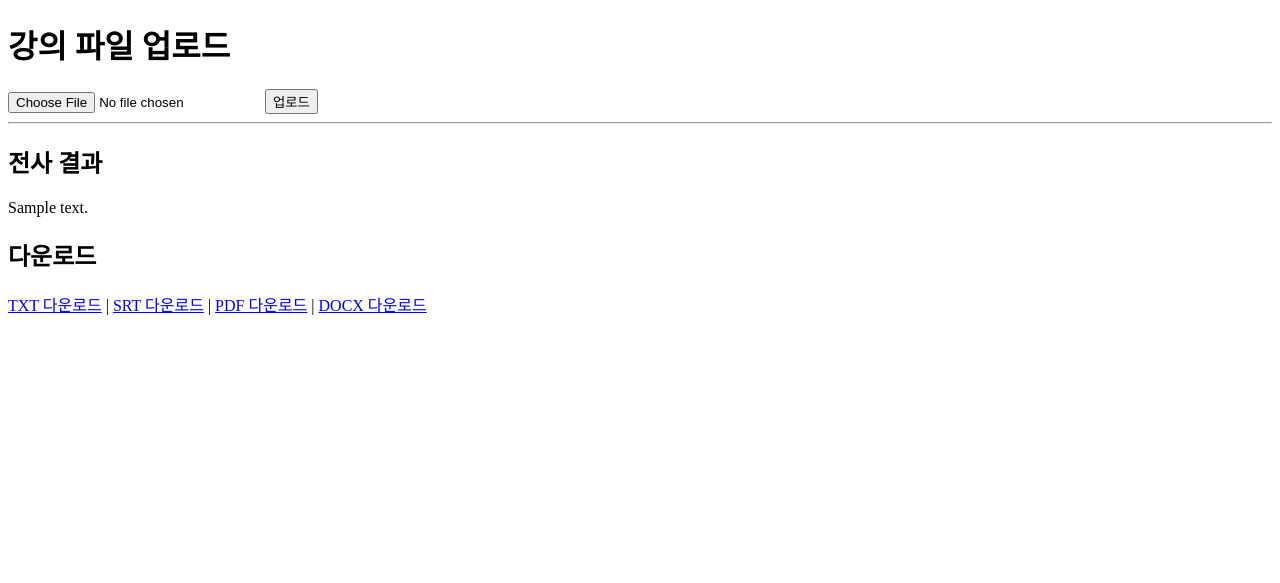
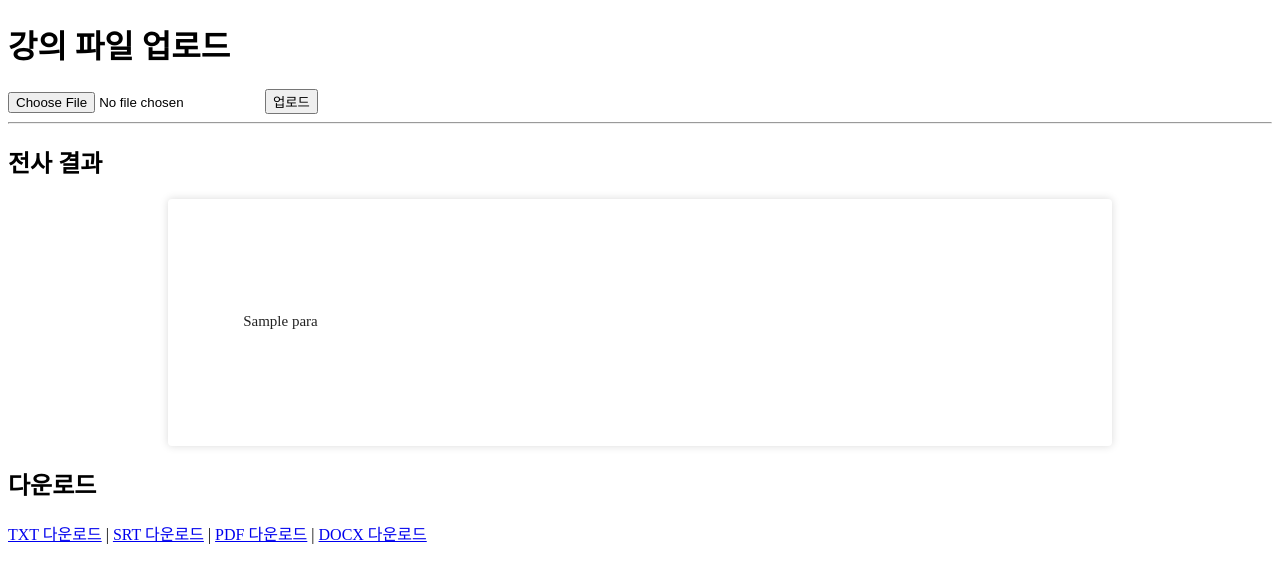
Before and after one commit to StarlightSSM/Extract_Sync_Media, a Flask app: template my-transcriber/templates/index.html in a window 1280 px wide. Shown: the top 583 px of the page. Run offline with Flask 3, Linux system fonts and the light colour scheme; the template is opened without the code that fills it: most values are stand-ins (such as "Sample title", 1, 10 or a date in 2020).

Commit message:
텍스트 추출 내용 및 화면 보기 불편한 점 개선 코드 추가 수정

```diff
--- a/my-transcriber/app.py
+++ b/my-transcriber/app.py
@@ -42,10 +42,34 @@ def run_transcription(save_path):
         progress_state["status"] = "error"
         progress_state["error"] = str(e)
 
+def group_into_paragraphs(segments, gap_threshold=2.0):
+    """세그먼트 사이 침묵 간격이 gap_threshold(초) 이상이면 새 단락으로 분리"""
+    if not segments:
+        return []
+
+    paragraphs = []
+    current_paragraph = [segments[0]["text"]]
+
+    for i in range(1, len(segments)):
+        prev_end = segments[i - 1]["end"]
+        curr_start = segments[i]["start"]
+        gap = curr_start - prev_end
+
+        if gap >= gap_threshold:
+            paragraphs.append(" ".join(current_paragraph))
+            current_paragraph = [segments[i]["text"]]
+        else:
+            current_paragraph.append(segments[i]["text"])
+
+    if current_paragraph:
+        paragraphs.append(" ".join(current_paragraph))
+
+    return paragraphs
 
 @app.route("/")
 def home():
-    return render_template("index.html", text=latest_result["text"])
+    paragraphs = group_into_paragraphs(latest_result["segments"])
+    return render_template("index.html", text=latest_result["text"], paragraphs=paragraphs)
 
 
 @app.route("/upload", methods=["POST"])
@@ -65,11 +89,10 @@ def upload():
     save_path = os.path.join(UPLOAD_FOLDER, filename)
     file.save(save_path)
 
-    # 전사를 별도 스레드에서 실행 → 요청은 바로 응답 반환
     thread = threading.Thread(target=run_transcription, args=(save_path,))
     thread.start()
 
-    return render_template("index.html", text="", processing=True)
+    return render_template("index.html", text="", paragraphs=[], processing=True)
 
 
 @app.route("/progress")
@@ -93,9 +116,11 @@ def download(fmt):
     elif fmt == "srt":
         export_srt(segments, output_path)
     elif fmt == "docx":
-        export_docx(text, output_path)
+        paragraphs = group_into_paragraphs(segments)
+        export_docx(paragraphs, output_path)
     elif fmt == "pdf":
-        export_pdf(text, output_path)
+        paragraphs = group_into_paragraphs(segments)
+        export_pdf(paragraphs, output_path)
     else:
         return "지원하지 않는 형식입니다.", 400
 
--- a/my-transcriber/services/export_pdf.py
+++ b/my-transcriber/services/export_pdf.py
@@ -1,30 +1,58 @@
 from reportlab.lib.pagesizes import A4
 from reportlab.pdfgen import canvas
 from reportlab.pdfbase import pdfmetrics
-from reportlab.pdfbase.ttfonts import TTFont
+from reportlab.pdfbase.cidfonts import UnicodeCIDFont
 
-def export_pdf(text, output_path, title="강의 전사본"):
-    # 한글 깨짐 방지를 위해 시스템 폰트 등록 (윈도우 맑은고딕 예시)
-    pdfmetrics.registerFont(TTFont("Malgun", "C:/Windows/Fonts/malgun.ttf"))
+FONT_NAME = "HYSMyeongJo-Medium"
+pdfmetrics.registerFont(UnicodeCIDFont(FONT_NAME))
 
+
+def wrap_text_by_width(text, font_name, font_size, max_width):
+    lines = []
+    current_line = ""
+    for char in text:
+        test_line = current_line + char
+        if pdfmetrics.stringWidth(test_line, font_name, font_size) <= max_width:
+            current_line = test_line
+        else:
+            lines.append(current_line)
+            current_line = char
+    if current_line:
+        lines.append(current_line)
+    return lines
+
+
+def export_pdf(paragraphs, output_path, title="강의 전사본"):
     c = canvas.Canvas(output_path, pagesize=A4)
     width, height = A4
-    c.setFont("Malgun", 14)
-    c.drawString(50, height - 50, title)
+    margin = 50
+    max_text_width = width - (margin * 2)
 
-    c.setFont("Malgun", 10)
-    y = height - 90
-    max_width = 90  # 줄바꿈 기준 글자 수 (대략)
+    c.setFont(FONT_NAME, 16)
+    c.drawString(margin, height - margin, title)
 
-    import textwrap
-    for line in text.split("\n"):
-        wrapped = textwrap.wrap(line, max_width) or [""]
-        for wline in wrapped:
-            if y < 50:
+    font_size = 10.5
+    c.setFont(FONT_NAME, font_size)
+    y = height - margin - 45
+    line_height = font_size * 1.5
+    paragraph_gap = font_size * 1.0  # 단락 사이 추가 여백
+
+    for para in paragraphs:
+        wrapped_lines = wrap_text_by_width(para, FONT_NAME, font_size, max_text_width) or [""]
+
+        for line in wrapped_lines:
+            if y < margin:
                 c.showPage()
-                c.setFont("Malgun", 10)
-                y = height - 50
-            c.drawString(50, y, wline)
-            y -= 15
+                c.setFont(FONT_NAME, font_size)
+                y = height - margin
+            c.drawString(margin, y, line)
+            y -= line_height
+
+        y -= paragraph_gap  # 단락 끝나면 한 줄 더 띄우기
+
+        if y < margin:
+            c.showPage()
+            c.setFont(FONT_NAME, font_size)
+            y = height - margin
 
     c.save()
--- a/my-transcriber/templates/index.html
+++ b/my-transcriber/templates/index.html
@@ -13,6 +13,21 @@
             height: 100%; width: 0%; background: #4a90e2;
             text-align: center; color: white; line-height: 24px;
             transition: width 0.3s;
+        }
+        #result-paper {
+            max-width: 210mm;       /* A4 폭 기준 */
+            margin: 20px auto;
+            padding: 25mm 20mm;     /* A4 인쇄 여백과 비슷하게 */
+            background: #ffffff;
+            box-shadow: 0 0 8px rgba(0,0,0,0.15);
+            border-radius: 4px;
+            line-height: 1.8;
+            font-size: 15px;
+            color: #222;
+        }
+        #result-paper p {
+            margin-bottom: 16px;
+            text-indent: 0;
         }
     </style>
 </head>
@@ -31,10 +46,15 @@
     </div>
 
     <div id="result-area">
-        {% if text %}
+        {% if paragraphs %}
             <hr>
             <h2>전사 결과</h2>
-            <p>{{ text }}</p>
+            <div id="result-paper">
+                {% for para in paragraphs %}
+                    <p>{{ para }}</p>
+                {% endfor %}
+            </div>
+
             <h2>다운로드</h2>
             <a href="/download/txt">TXT 다운로드</a> |
             <a href="/download/srt">SRT 다운로드</a> |
```
Also changed, not shown: my-transcriber/services/export_docx.py (+8 -2 lines).
